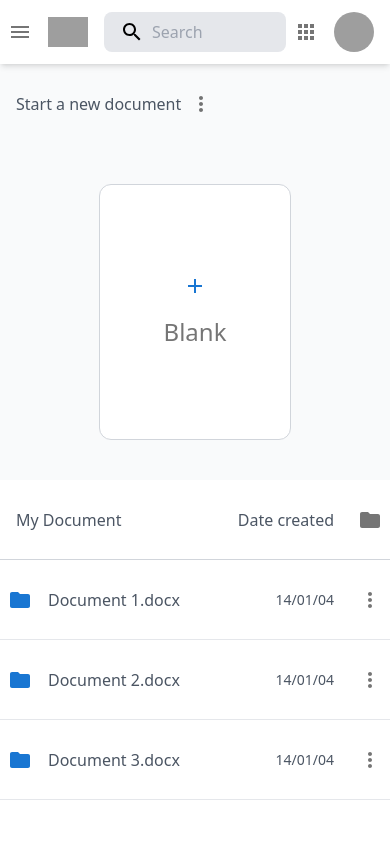
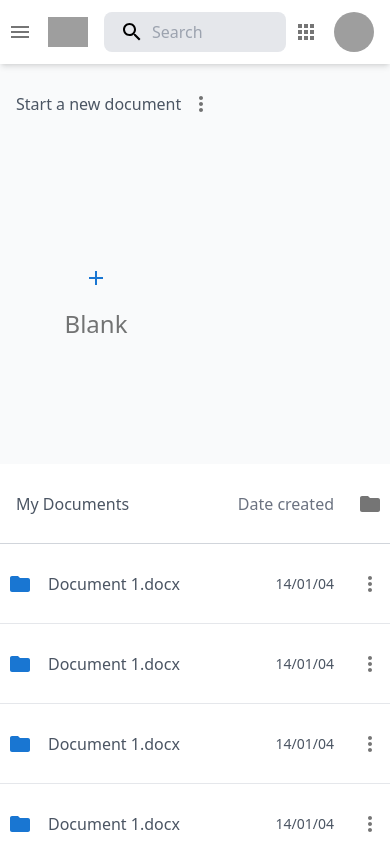
Before and after one commit to vijayskk/docwizard, a Next.js app: page / in a window 390 px wide. Shown: the top 844 px of the page. Built offline with nearby package versions, Linux system fonts and the light colour scheme; grey boxes are pictures that could not be loaded.

Commit message:
Home ui responsiveness ok

```diff
--- a/components/Files.js
+++ b/components/Files.js
@@ -3,20 +3,24 @@
 import React from 'react'
 
 function Files() {
+    const files = [0,1,2,3,4,5]
   return (
     <div>
       <div className='w-full flex justify-center '>
         <div className='max-w-3xl w-full '>
             <div className='sticky w-full h-20 border-b border-gray-300 flex items-center'>
-                <p className='ml-4 text-gray-600'>My Document</p>
-                <p className=' text-gray-600 ml-auto mr-4'>Date created</p>
-                <IconButton className='' color="default">
+                <p className='ml-4 text-gray-600'>My Documents</p>
+                <p className=' text-gray-500 ml-auto mr-4'>Date created</p>
+                <IconButton className='mr-4' color="default">
                     <Folder />
                 </IconButton>
             </div>
 
+            {
+                files.map(()=>{
+                    return(
                         <div className='w-full h-20 border-b border-gray-200 flex items-center'>
-                <IconButton className='' color="primary">
+                            <IconButton className='ml-4' color="primary">
                                 <Folder />
                             </IconButton>
                             <p className='ml-2 text-gray-600'>Document 1.docx</p>
@@ -25,30 +29,11 @@
                                 <MoreVert />
                             </IconButton>
                         </div>
+                    )
+                })
+            }
 
 
-            <div className='w-full h-20 border-b border-gray-200 flex items-center'>
-                <IconButton className='' color="primary">
-                    <Folder />
-                </IconButton>
-                <p className='ml-2 text-gray-600'>Document 2.docx</p>
-                <p className=' text-gray-600 ml-auto mr-4 text-sm'>14/01/04</p>
-                <IconButton className='' color="default">
-                    <MoreVert />
-                </IconButton>
-            </div>
-
-
-            <div className='w-full h-20 border-b border-gray-200 flex items-center'>
-                <IconButton className='' color="primary">
-                    <Folder />
-                </IconButton>
-                <p className='ml-2 text-gray-600'>Document 3.docx</p>
-                <p className=' text-gray-600 ml-auto mr-4 text-sm'>14/01/04</p>
-                <IconButton className='' color="default">
-                    <MoreVert />
-                </IconButton>
-            </div>
 
 
         </div>
--- a/components/Start.js
+++ b/components/Start.js
@@ -14,11 +14,9 @@
                 </div>
 
                 <div className='w-full gap-4 grid grid-flow-row  xl:grid-cols-3 md:grid-cols-2 grid-cols-1 py-8'>
-                <IconButton className='ml-auto'>
-                    <div className='bg-white flex-col w-48 h-64 rounded-xl border border-gray-300 flex items-center justify-center mx-auto'>
+                    <IconButton className='bg-white flex-col w-48 h-64 rounded-xl border border-gray-300 flex items-center justify-center mx-auto'>
                         <Add className='text-gray-600 h-20 w-20' color='primary' />
                         <p className='mt-4 text-md font-thin'>Blank</p>
-                    </div>
                     </IconButton>
 
 
```
Lines whose indentation alone changed are shown as unchanged.
